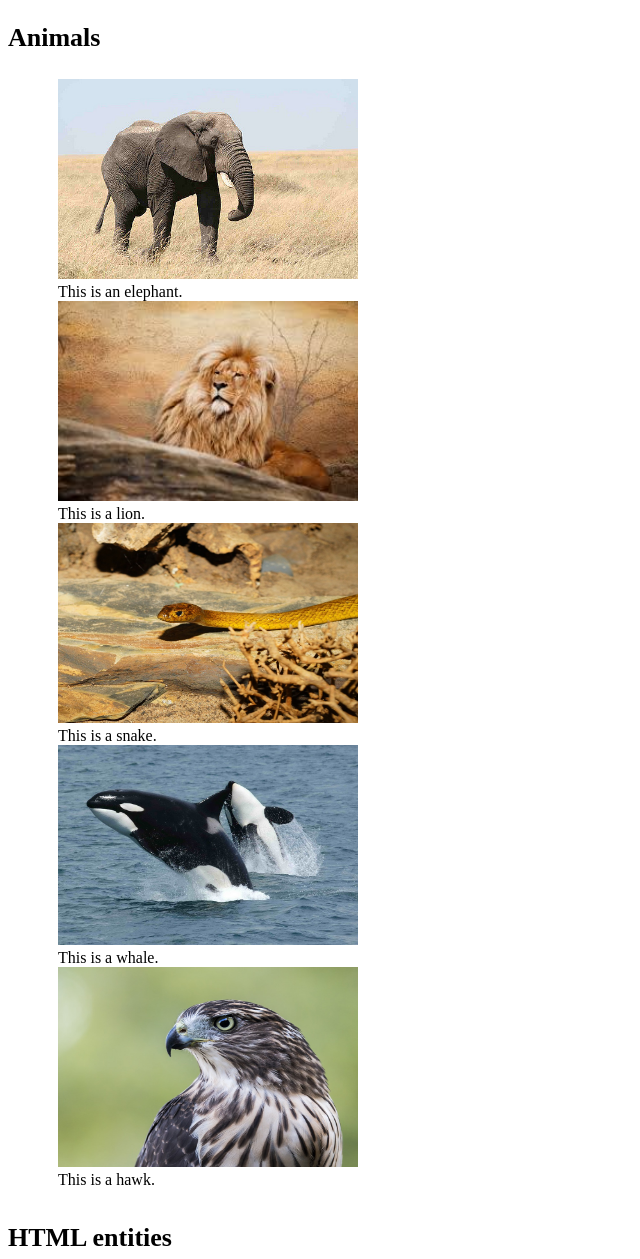
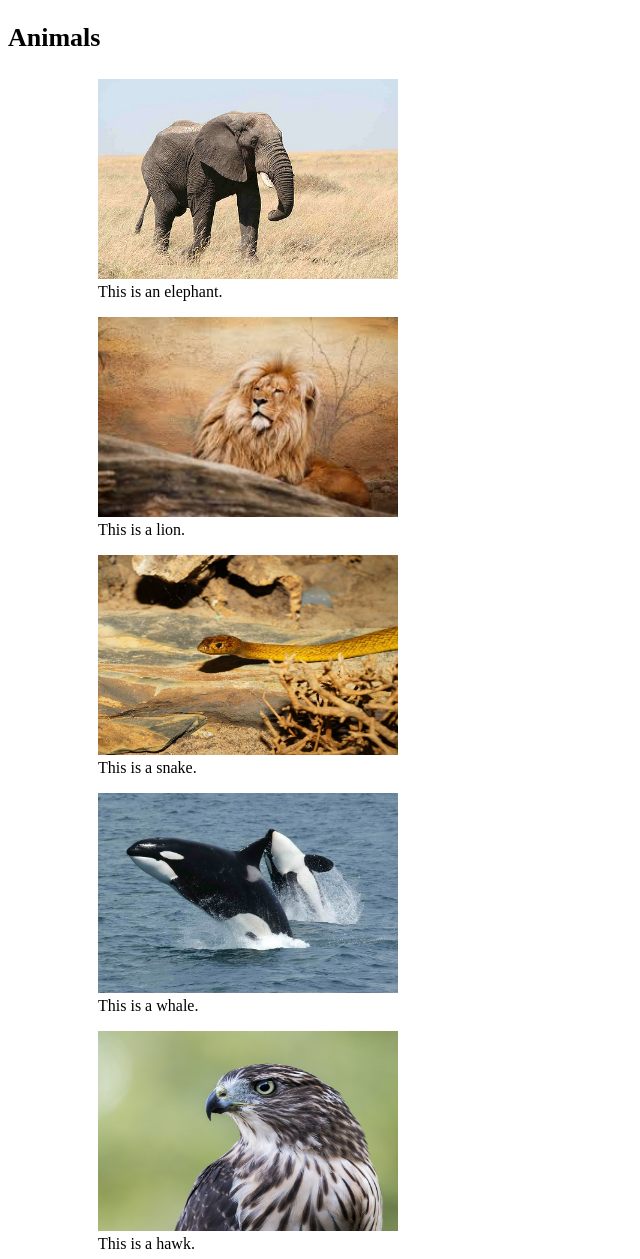
Before and after one commit to four0228/four0228.github.io, a plain HTML site: page lib2024/assg-2/index.html in a window 1280 px wide. Shown: the part 321-1580 px from the top of the page, without its empty margins (0-640 px from the left). Drawn offline with Linux system fonts and the light colour scheme.

Commit message:
Update index.html

```diff
--- a/lib2024/assg-2/index.html
+++ b/lib2024/assg-2/index.html
@@ -70,16 +70,26 @@
 			<!-- This is where I put the animal photos. -->
 		<h3>Animals</h3>
 			<section>
+				<figure>
 					<img src="img/elephant.jpg" alt="elephant" width="300" height="200">
 					<figcaption>This is an elephant.</figcaption>
+				</figure>
+				<figure>
 					<img src="img/lion.jpg" alt="lion" width="300" height="200">
 					<figcaption>This is a lion.</figcaption>
+				</figure>
+				<figure>
 					<img src="img/snake.jpg" alt="snake" width="300" height="200">
 					<figcaption>This is a snake.</figcaption>
+				</figure>
+				<figure>
 					<img src="img/whale.jpg" alt="whale" width="300" height="200">
 					<figcaption>This is a whale.</figcaption>
+				</figure>
+				<figure>
 					<img src="img/hawk.jpg" alt="hawk" width="300" height="200">
 					<figcaption>This is a hawk.</figcaption>
+				</figure>
 			</section>
 		<h4>HTML entities</h4>
 			<p>Non Breaking Space: &nbsp;</p>
```
Lines whose indentation alone changed are shown as unchanged.
